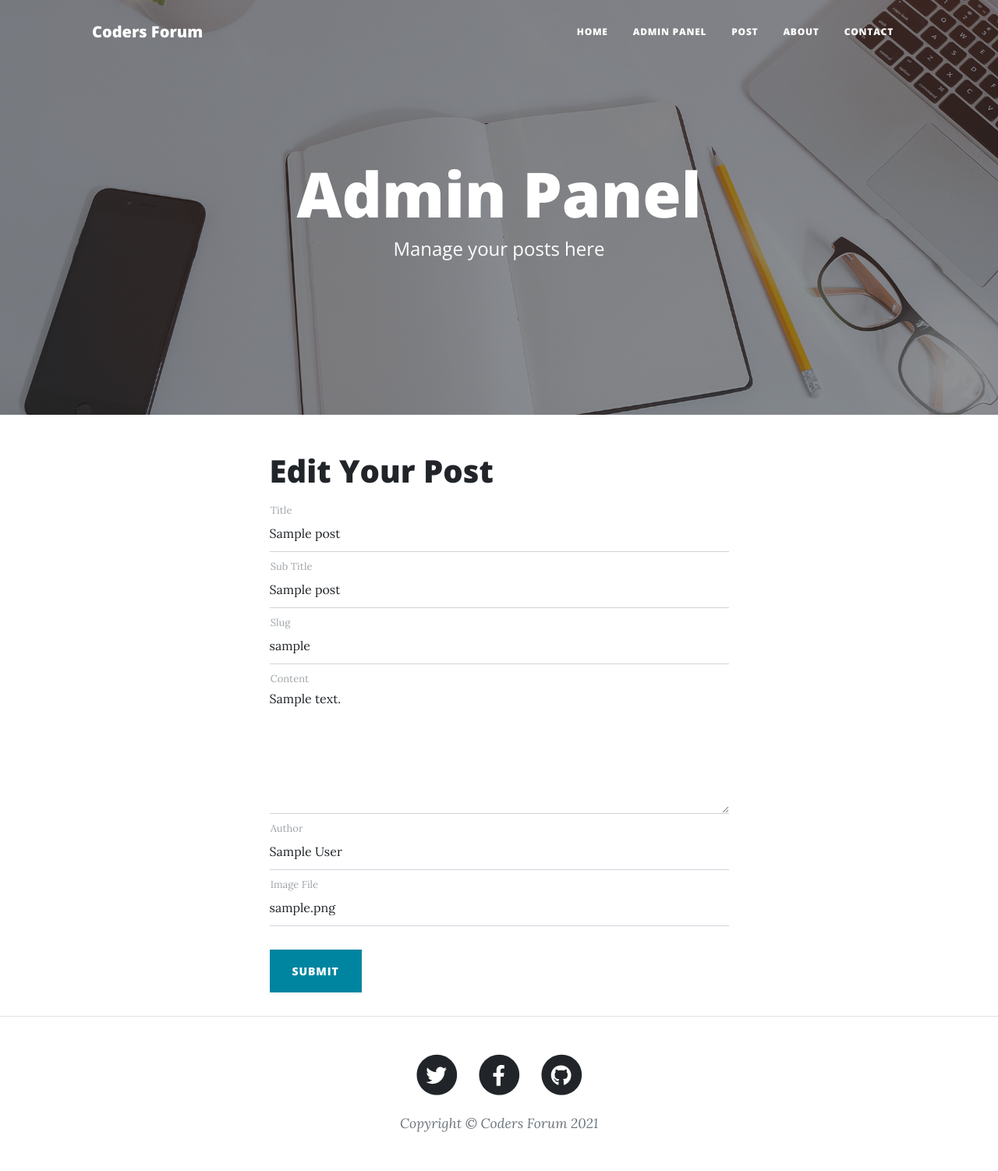
After one commit to abdullah624/CodersForum, a Flask app: page /edit/1 in a window 1280 px wide. The commit adds this page. Shown: the whole page at 78% size. Run offline with Flask 2, Linux system fonts and the light colour scheme; tables that the repository leaves empty hold one stand-in row (values such as "Sample post"); some libraries are stand-ins or nearby versions.

Commit message:
Add Admin Panel and Pagination

```diff
--- a/main.py
+++ b/main.py
@@ -1,6 +1,9 @@
-from flask import Flask, render_template, request
+from flask import Flask, render_template, request, session, redirect
 from flask_sqlalchemy import SQLAlchemy
 import json
+import os
+import math
+from werkzeug.utils import secure_filename
 from datetime import datetime
 # from flask_mail import Mail
 
@@ -9,6 +12,8 @@ with open("config.json", "r") as c:
 
 local_server = True
 app = Flask(__name__)
+app.secret_key = 'super-secret-key'
+app.config['UPLOAD_FOLDER'] = params['upload_location']
 
 # app.config.update(
 #     MAIL_SERVER = 'smtp.gmail.com',
@@ -50,8 +55,25 @@ class Posts(db.Model):
 
 @app.route("/")
 def home():
-    posts = Posts.query.filter_by().all()[0:params['no_of_post']+3]
-    return render_template("index.html", params=params, posts=posts)
+    posts = Posts.query.filter_by().all()
+    last = math.ceil(len(posts)/int(params['no_of_posts']))
+    page = request.args.get('page')
+    if (not str(page).isnumeric()):
+        page = 1
+    page = int(page)
+    i = (page-1)*int(params['no_of_posts'])
+    posts = posts[i : i + int(params['no_of_posts'])]
+    if page==1:
+        prev = "#"
+        next = "/?page="+ str(page+1)
+    elif page==last:
+        prev = "/?page="+ str(page-1)
+        next = "#"
+    else:
+        prev = "/?page="+ str(page-1)
+        next = "/?page="+ str(page+1)
+
+    return render_template('index.html', params=params, posts=posts, prev=prev, next=next)
 
 
 @app.route("/post/<string:post_slug>", methods=['GET'])
@@ -64,14 +86,75 @@ def post_route(post_slug):
 def about():
     return render_template('about.html', params=params)
 
+@app.route("/logout")
+def logout():
+    session.pop('user')
+    return redirect('/dashboard')
+
+@app.route("/delete/<string:sno>")
+def delete(sno):
+    if "user" in session and session['user']==params['admin_user']:
+        post = Posts.query.filter_by(sno=sno).first()
+        db.session.delete(post)
+        db.session.commit()
+        return redirect('/dashboard')
+
+@app.route("/uploader" , methods=['GET', 'POST'])
+def uploader():
+    if "user" in session and session['user']==params['admin_user']:
+        if request.method=='POST':
+            f = request.files['file1']
+            f.save(os.path.join(app.config['UPLOAD_FOLDER'], secure_filename(f.filename)))
+            return redirect('/dashboard')
+
 
 @app.route("/dashboard", methods = ['GET', 'POST'])
 def dashboard():
+    if "user" in session and session['user']==params['admin_user']:
+        posts = Posts.query.all()
+        return render_template("dashboard.html", params=params, posts=posts)
+
     if request.method=="POST":
-        #REDIRECT TO ADMIN PANEL
-        return render_template("login.html", params=params)
+        username = request.form.get("uname")
+        userpass = request.form.get("upass")
+        if username==params['admin_user'] and userpass==params['admin_password']:
+            # set the session variable
+            session['user']=username
+            posts = Posts.query.all()
+            return render_template("dashboard.html", params=params, posts=posts)
     else:
         return render_template("login.html", params=params)
+
+@app.route("/edit/<string:sno>" , methods=['GET', 'POST'])
+def edit(sno):
+    if "user" in session and session['user']==params['admin_user']:
+        if request.method=="POST":
+            title = request.form.get('title')
+            sub_title = request.form.get('sub_title')
+            slug = request.form.get('slug')
+            content = request.form.get('content')
+            author = request.form.get('author')
+            img_file = request.form.get('img_file')
+
+            if sno=='0':
+                post = Posts(title=title, slug=slug, content=content, sub_title=sub_title, author=author, img_file=img_file, date=datetime.now())
+                db.session.add(post)
+                db.session.commit()
+                # return redirect('/edit/0')
+                posts = Posts.query.all()
+                return render_template("dashboard.html", params=params, posts=posts)
+            else:
+                post = Posts.query.filter_by(sno=sno).first()
+                post.title = title
+                post.sub_title = sub_title
+                post.slug = slug
+                post.content = content
+                post.author = author
+                post.img_file = img_file
+                db.session.commit()
+                return redirect('/edit/'+sno)
+    post = Posts.query.filter_by(sno=sno).first()
+    return render_template('edit.html', params=params, post=post, sno=sno)
 
 
 @app.route("/contact", methods = ['GET', 'POST'])
--- a/templates/contact.html
+++ b/templates/contact.html
@@ -3,7 +3,7 @@
 
         <!-- Page Header-->
         <!-- <header class="masthead" style="background-image: url('static/assets/img/contact-bg.jpg')"> -->
-        <header class="masthead" style="background-image: url('{{ url_for('static', assets/img/contact-bg.jpg) }}')">
+        <header class="masthead" style="background-image: url('{{ url_for('static', filename='assets/img/contact-bg.jpg') }}')">
             <div class="container position-relative px-4 px-lg-5">
                 <div class="row gx-4 gx-lg-5 justify-content-center">
                     <div class="col-md-10 col-lg-8 col-xl-7">
--- /dev/null
+++ b/templates/edit.html
@@ -0,0 +1,87 @@
+{% extends "layout.html" %}
+{% block body %}
+
+<!-- Page Header-->
+{% set fname = 'assets/img/home-bg.jpg'%}
+<header class="masthead" style="background-image: url('{{ url_for('static', filename=fname) }}')">
+    <div class="container position-relative px-4 px-lg-5">
+        <div class="row gx-4 gx-lg-5 justify-content-center">
+            <div class="col-md-10 col-lg-8 col-xl-7">
+                <div class="site-heading">
+                    <h1>Admin Panel</h1>
+                    <span class="subheading">Manage your posts here</span>
+                </div>
+            </div>
+        </div>
+    </div>
+</header>
+<!-- Main Content-->
+<div class="container px-4 px-lg-5">
+    <div class="row gx-4 gx-lg-5 justify-content-center">
+        <div class="col-md-10 col-lg-8 col-xl-7">
+
+            {% if sno == '0' %}
+                <h1>Add New Post</h1>
+            {% else %}
+                <h1>Edit Your Post</h1>
+            {% endif %}
+
+            <form id="contactForm" action="/edit/{{sno}}" method="post" data-sb-form-api-token="API_TOKEN">
+                <div class="form-floating">
+                    <input class="form-control" id="title" name = "title" type="text" value="{{post.title}}" placeholder="title..." data-sb-validations="required" />
+                    <label for="title">Title</label>
+                    <div class="invalid-feedback" data-sb-feedback="title:required">A title is required.</div>
+                </div>
+                <div class="form-floating">
+                    <input class="form-control" id="sub_title" name = "sub_title" type="text" value="{{post.sub_title}}" placeholder="Enter your sub title..." data-sb-validations="required,sub_title" />
+                    <label for="sub_title">Sub Title</label>
+                    <div class="invalid-feedback" data-sb-feedback="sub_title:required">A sub_title is required.</div>
+                </div>
+                <div class="form-floating">
+                    <input class="form-control" id="slug" name = "slug" type="text" value="{{post.slug}}" placeholder="Enter slug..." data-sb-validations="required" />
+                    <label for="slug">Slug</label>
+                    <div class="invalid-feedback" data-sb-feedback="slug:required">A slug is required.</div>
+                </div>
+                <div class="form-floating">
+                    <textarea class="form-control" id="content" name = "content" placeholder="Enter your content here..." style="height: 12rem" data-sb-validations="required">{{post.content}}</textarea>
+                    <label for="content">Content</label>
+                    <div class="invalid-feedback" data-sb-feedback="content:required">Content is required.</div>
+                </div>
+                <div class="form-floating">
+                    <input class="form-control" id="author" name = "author" type="text" value="{{post.author}}" placeholder="Enter author name..." data-sb-validations="required" />
+                    <label for="author">Author</label>
+                    <div class="invalid-feedback" data-sb-feedback="author:required">An author is required.</div>
+                </div>
+                <div class="form-floating">
+                    <input class="form-control" id="img_file" name = "img_file" type="text" value="{{post.img_file}}" placeholder="Enter image file name..." data-sb-validations="required" />
+                    <label for="img_file">Image File</label>
+                    <div class="invalid-feedback" data-sb-feedback="img_file:required">An image file is required.</div>
+                </div>
+                <br />
+                <!-- Submit success message-->
+                <!---->
+                <!-- This is what your users will see when the form-->
+                <!-- has successfully submitted-->
+                <div class="d-none" id="submitSuccessMessage">
+                    <div class="text-center mb-3">
+                        <div class="fw-bolder">Form submission successful!</div>
+                        To activate this form, sign up at
+                        <br />
+                        <a href="https://startbootstrap.com/solution/contact-forms">https://startbootstrap.com/solution/contact-forms</a>
+                    </div>
+                </div>
+                <!-- Submit error message-->
+                <!---->
+                <!-- This is what your users will see when there is-->
+                <!-- an error submitting the form-->
+                <div class="d-none" id="submitErrorMessage"><div class="text-center text-danger mb-3">Error sending data!</div></div>
+                <!-- Submit Button-->
+                <button class="btn btn-primary text-uppercase" id="submitButton" type="submit">Submit</button>
+            </form>
+
+
+        </div>
+    </div>
+</div>
+<br>
+{% endblock %}
--- a/templates/layout.html
+++ b/templates/layout.html
@@ -1,5 +1,6 @@
 <!DOCTYPE html>
 <html lang="en">
+
 <head>
     <meta charset="utf-8" />
     <meta name="viewport" content="width=device-width, initial-scale=1, shrink-to-fit=no" />
@@ -10,25 +11,31 @@
     <!-- Font Awesome icons (free version)-->
     <script src="https://use.fontawesome.com/releases/v5.15.4/js/all.js" crossorigin="anonymous"></script>
     <!-- Google fonts-->
-        <link href="https://fonts.googleapis.com/css?family=Lora:400,700,400italic,700italic" rel="stylesheet" type="text/css" />
-        <link href="https://fonts.googleapis.com/css?family=Open+Sans:300italic,400italic,600italic,700italic,800italic,400,300,600,700,800" rel="stylesheet" type="text/css" />
+    <link href="https://fonts.googleapis.com/css?family=Lora:400,700,400italic,700italic" rel="stylesheet"
+        type="text/css" />
+    <link
+        href="https://fonts.googleapis.com/css?family=Open+Sans:300italic,400italic,600italic,700italic,800italic,400,300,600,700,800"
+        rel="stylesheet" type="text/css" />
     <!-- Core theme CSS (includes Bootstrap)-->
     <link href="{{ url_for('static', filename='css/styles.css') }}" rel="stylesheet" />
 </head>
+
 <body>
     <!-- Navigation-->
     <nav class="navbar navbar-expand-lg navbar-light" id="mainNav">
         <div class="container px-4 px-lg-5">
-                <a class="navbar-brand" href="{{url_for('static', filename='index.html')}}">Coders Forum</a>
-                <button class="navbar-toggler" type="button" data-bs-toggle="collapse" data-bs-target="#navbarResponsive" aria-controls="navbarResponsive" aria-expanded="false" aria-label="Toggle navigation">
+            <a class="navbar-brand" href="/">{{ params['blog_name'] }}</a>
+            <button class="navbar-toggler" type="button" data-bs-toggle="collapse" data-bs-target="#navbarResponsive"
+                aria-controls="navbarResponsive" aria-expanded="false" aria-label="Toggle navigation">
                 Menu
                 <i class="fas fa-bars"></i>
             </button>
             <div class="collapse navbar-collapse" id="navbarResponsive">
                 <ul class="navbar-nav ms-auto py-4 py-lg-0">
                     <li class="nav-item"><a class="nav-link px-lg-3 py-3 py-lg-4" href="/">Home</a></li>
+                    <li class="nav-item"><a class="nav-link px-lg-3 py-3 py-lg-4" href="/dashboard">Admin Panel</a></li>
+                    <li class="nav-item"><a class="nav-link px-lg-3 py-3 py-lg-4" href="/post/git">Post</a></li>
                     <li class="nav-item"><a class="nav-link px-lg-3 py-3 py-lg-4" href="/about">About</a></li>
-                        <li class="nav-item"><a class="nav-link px-lg-3 py-3 py-lg-4" href="/post/google">Post</a></li>
                     <li class="nav-item"><a class="nav-link px-lg-3 py-3 py-lg-4" href="/contact">Contact</a></li>
                 </ul>
             </div>
@@ -71,7 +78,8 @@
                             </a>
                         </li>
                     </ul>
-                    <div class="small text-center text-muted fst-italic">Copyright &copy; {{ params['blog_name'] }} 2021</div>
+                    <div class="small text-center text-muted fst-italic">Copyright &copy; {{ params['blog_name'] }} 2021
+                    </div>
                 </div>
             </div>
         </div>
@@ -81,4 +89,5 @@
     <!-- Core theme JS-->
     <script src="{{url_for('static', filename='js/scripts.js')}}"></script>
 </body>
+
 </html>
```
Also changed, not shown: config.json (+4 -3 lines), templates/dashboard.html (added, +59 -0 lines), templates/index.html (+5 -3 lines), templates/login.html (+6 -6 lines), static/assets/img/login.svg (deleted), static/login.png (added). Lines whose indentation alone changed are shown as unchanged.
